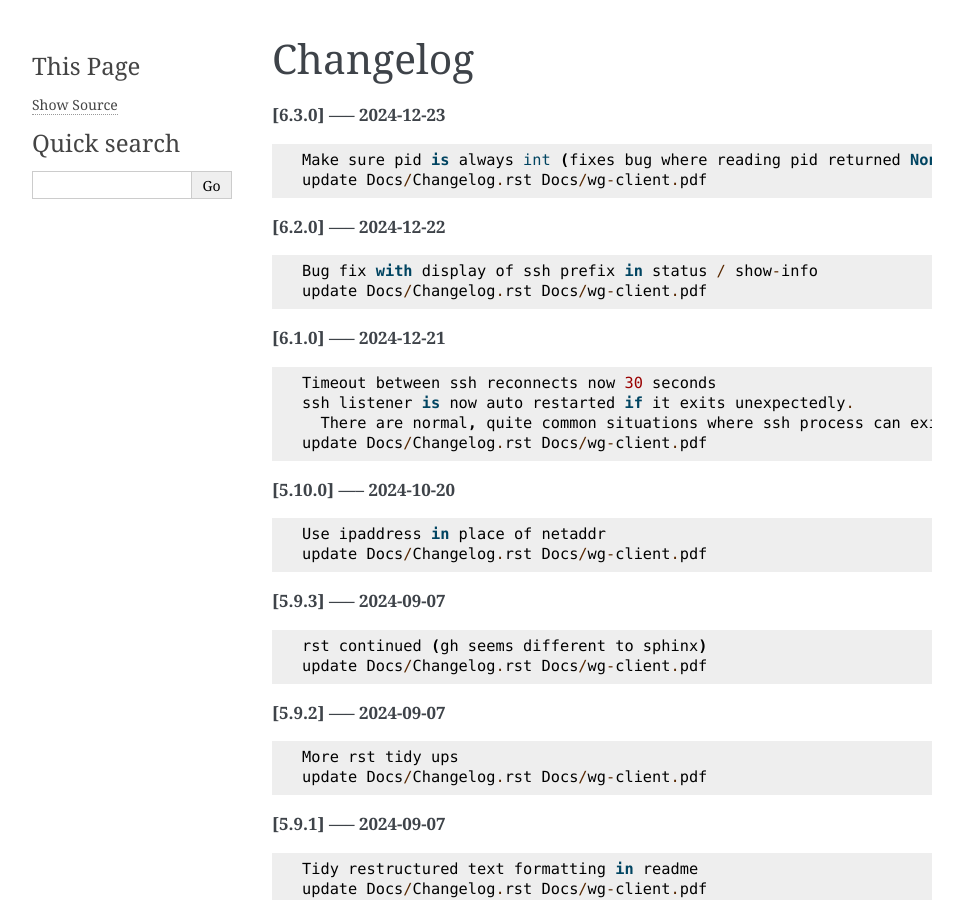
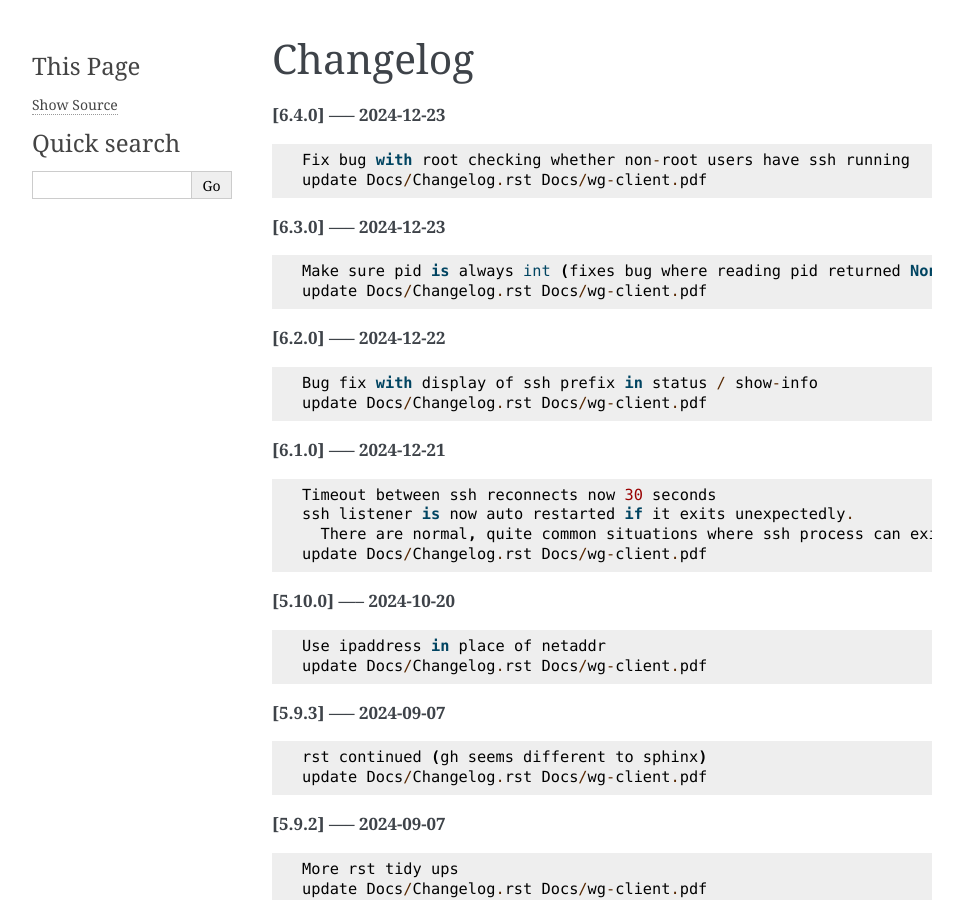
Before and after one commit to gene-git/wg-client, a Sphinx documentation site: the page built from Docs/Changelog.rst, in a window 1280 px wide and 900 px high. Shown: the whole window, without its empty margins (148-1111 px from the left). Built offline with Sphinx 7.4.7, drawn with Linux system fonts in a browser that asks for light colours.

Commit message:
update Docs/Changelog.rst Docs/wg-client.pdf

```diff
--- a/Docs/Changelog.rst
+++ b/Docs/Changelog.rst
@@ -1,5 +1,11 @@
 Changelog
 =========
+
+**[6.4.0] ----- 2024-12-23** ::
+
+	    Fix bug with root checking whether non-root users have ssh running
+	    update Docs/Changelog.rst Docs/wg-client.pdf
+
 
 **[6.3.0] ----- 2024-12-23** ::
 
```
Also changed, not shown: 1 other file.
